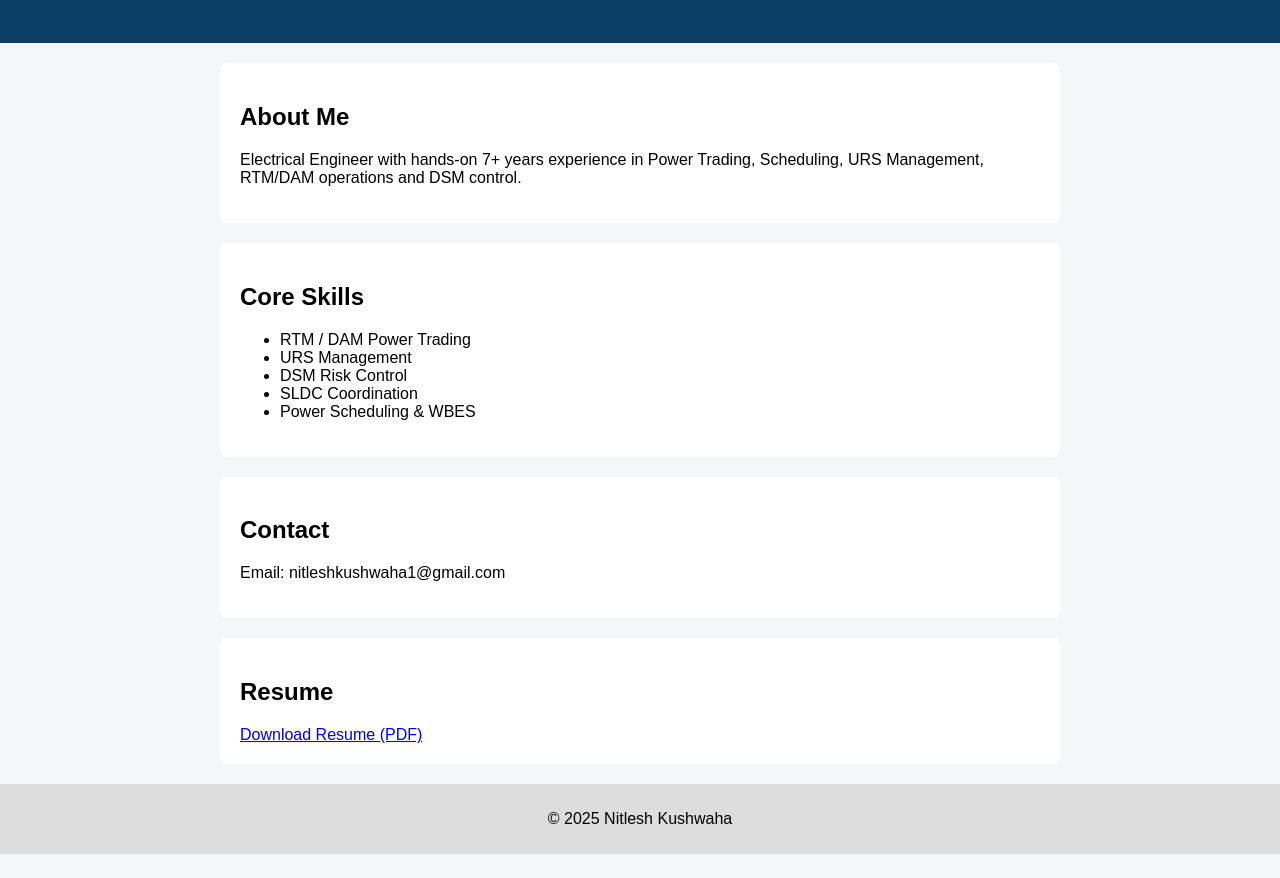
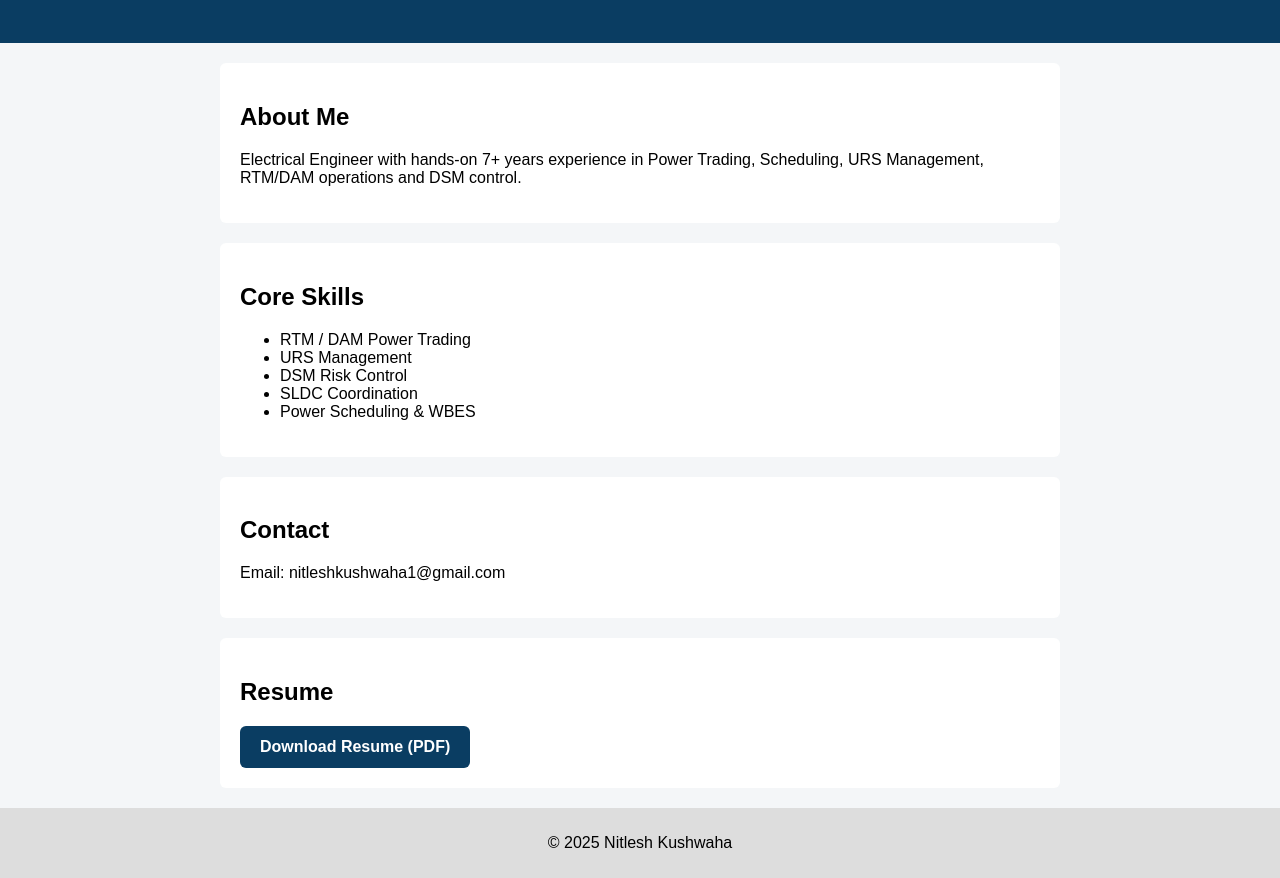
Before and after one commit to 8jkngvs2rw-dev/nk.kushwaha, a plain HTML site: page index.html in a window 1280 px wide. Shown: the part 131-1009 px from the top of the page. Before the commit the page ends 985 px from the top, so only its background shows below. Drawn offline with Linux system fonts and the light colour scheme.

Commit message:
Added resume download button

```diff
--- a/style.css
+++ b/style.css
@@ -24,3 +24,16 @@ footer {
     padding: 10px;
     background: #ddd;
 }
+.resume-btn {
+    display: inline-block;
+    padding: 12px 20px;
+    background-color: #0a3d62;
+    color: white;
+    text-decoration: none;
+    border-radius: 6px;
+    font-weight: bold;
+}
+
+.resume-btn:hover {
+    background-color: #07406e;
+}
```
